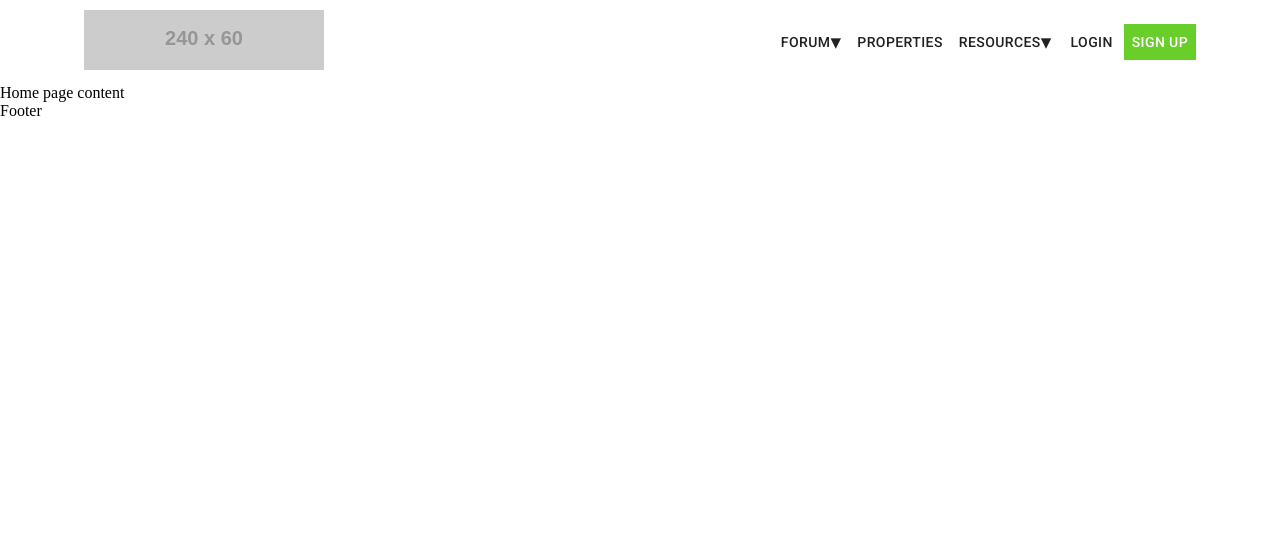
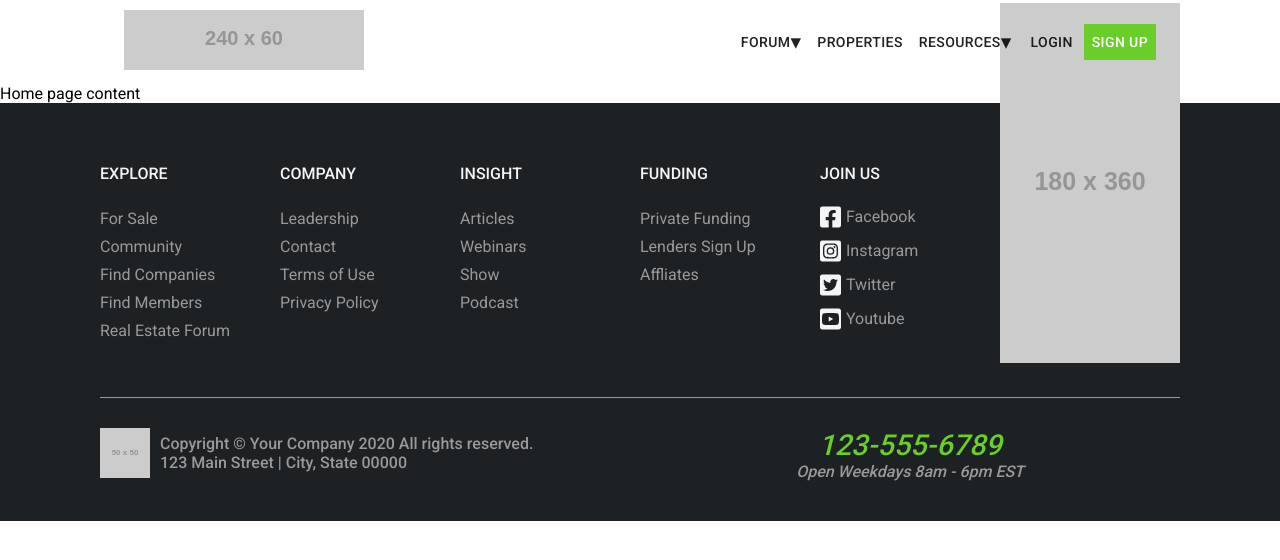
Before and after one commit to halshing/react-web-templates, a React (Create React App) app: page /web1 in a window 1280 px wide. Shown: the top 560 px of the page. Built offline with nearby package versions, Linux system fonts and the light colour scheme.

Commit message:
added footer content

```diff
--- a/src/webtemplate1/components/common/Footer/index.js
+++ b/src/webtemplate1/components/common/Footer/index.js
@@ -1,7 +1,151 @@
-import React, { useState } from "react";
+import React from "react";
+import { Link } from "react-router-dom";
+
+// font awesome
+import { FontAwesomeIcon } from "@fortawesome/react-fontawesome";
+import {
+  faFacebookSquare,
+  faInstagramSquare,
+  faTwitterSquare,
+  faYoutubeSquare
+} from "@fortawesome/free-brands-svg-icons";
+
+// material ui
+import Grid from "@material-ui/core/Grid";
+
+const groupLinks = [
+  {
+    title: "Explore",
+    links: [
+      { name: "For Sale", path: "/investment-property" },
+      { name: "Community", path: "/area" },
+      { name: "Find Companies", path: "/find-companies" },
+      { name: "Find Members", path: "/find-members" },
+      { name: "Real Estate Forum", path: "/forum" }
+    ]
+  },
+  {
+    title: "Company",
+    links: [
+      { name: "Leadership", path: "/team/leadership" },
+      { name: "Contact", path: "/team/contact" },
+      { name: "Terms of Use", path: "/terms" },
+      { name: "Privacy Policy", path: "/privacy" }
+    ]
+  },
+  {
+    title: "Insight",
+    links: [
+      { name: "Articles", path: "/resources/articles" },
+      { name: "Webinars", path: "/resources/webinars" },
+      { name: "Show", path: "/resources/show" },
+      { name: "Podcast", path: "/resources/podcast" }
+    ]
+  },
+  {
+    title: "Funding",
+    links: [
+      { name: "Private Funding", path: "/private-funding" },
+      { name: "Lenders Sign Up", path: "/lenders-sign-up" },
+      { name: "Affliates", path: "/affiliates" }
+    ]
+  }
+];
+
+const socialLinks = [
+  { name: "Facebook", icon: faFacebookSquare, url: "https://facebook.com" },
+  { name: "Instagram", icon: faInstagramSquare, url: "https://instagram.com" },
+  { name: "Twitter", icon: faTwitterSquare, url: "https://twitter.com" },
+  { name: "Youtube", icon: faYoutubeSquare, url: "https://youtube.com" }
+];
+
+const LinkGroup = ({ title, links }) => (
+  <div>
+    <h4>{title}</h4>
+    <ul>
+      {links.map((val, key) => (
+        <li key={key}>
+          <Link to={val.path}>{val.name}</Link>
+        </li>
+      ))}
+    </ul>
+  </div>
+);
+
+const JoinUs = () => (
+  <div className="join-us">
+    <h4>Join Us</h4>
+    <ul>
+      {socialLinks.map((value, key) => (
+        <li key={key}>
+          <i>
+            <FontAwesomeIcon icon={value.icon} />
+          </i>
+          <a href={value.url} target="_default">
+            {value.name}
+          </a>
+        </li>
+      ))}
+    </ul>
+  </div>
+);
 
 const Footer = () => {
-  return <div className="footer">Footer</div>;
+  return (
+    <footer>
+      <section className="footer-top">
+        <div className="container">
+          <Grid container>
+            {groupLinks.map((value, key) => (
+              <Grid key={key} item xs>
+                <LinkGroup {...value} />
+              </Grid>
+            ))}
+            <Grid item xs>
+              <JoinUs />
+            </Grid>
+            <Grid item xs>
+              <div className="footer-app">
+                <Link to="/web1">
+                  <img
+                    src="https://via.placeholder.com/180x360.png?text=Your%20Image%20Here"
+                    title="Placeholder"
+                    alt="Placeholder"
+                  />
+                </Link>
+              </div>
+            </Grid>
+          </Grid>
+        </div>
+      </section>
+      <section className="footer-bottom">
+        <div className="container">
+          <Grid container>
+            <Grid item xs>
+              <div className="footer-bottom-left">
+                <img
+                  src="https://via.placeholder.com/50x50.png?text=Logo"
+                  alt="Your Logo"
+                />
+                <div>
+                  Copyright &copy; Your Company {new Date().getFullYear()} All
+                  rights reserved.
+                  <br />
+                  123 Main Street | City, State 00000
+                </div>
+              </div>
+            </Grid>
+            <Grid item xs>
+              <div className="footer-bottom-right">
+                <div className="phone-number">123-555-6789</div>
+                <div>Open Weekdays 8am - 6pm EST</div>
+              </div>
+            </Grid>
+          </Grid>
+        </div>
+      </section>
+    </footer>
+  );
 };
 
 export default Footer;
--- a/src/webtemplate1/styles/App.scss
+++ b/src/webtemplate1/styles/App.scss
@@ -8,9 +8,13 @@ body {
   margin: 0;
 }
 
+.app {
+  font-family: $roboto-font;
+}
+
 header {
   &.appbar {
-    padding: 10px 60px;
+    padding: 10px 100px;
     color: #000000;
     background-color: #ffffff;
     box-shadow: none;
@@ -50,7 +54,6 @@ header {
         border: 1px solid rgba(0, 0, 0, 0.15);
         box-shadow: 0px 5px 10px rgba(0, 0, 0, 0.175);
         text-transform: uppercase;
-        font-family: $roboto-font;
         font-size: 0.875rem;
         font-weight: 500;
         line-height: 1.75;
@@ -77,3 +80,84 @@ header {
     }
   }
 }
+
+footer {
+  background-color: #1e2124;
+  padding: 10px 100px;
+
+  .footer-top {
+    border-bottom: 1px solid #999999;
+    padding: 30px 0;
+
+    h4 {
+      text-transform: uppercase;
+      font-weight: 500;
+      color: #f5f5f5;
+    }
+
+    ul {
+      list-style: none;
+      padding: 0;
+      margin: 0;
+      line-height: 1.75;
+
+      li {
+        display: flex;
+        align-items: center;
+
+        a {
+          text-decoration: none;
+          color: #999999;
+        }
+
+        i {
+          color: #f5f5f5;
+          padding-right: 5px;
+          font-size: 1.5em;
+        }
+      }
+    }
+
+    .join-us {
+      li {
+        line-height: 0;
+        padding-bottom: 10px;
+      }
+    }
+
+    .footer-app {
+      img {
+        margin-top: -140px;
+        width: 180px;
+      }
+    }
+  }
+
+  .footer-bottom {
+    padding: 30px 0;
+
+    .footer-bottom-left {
+      display: flex;
+      align-items: center;
+      color: #999999;
+      font-weight: 500;
+
+      img {
+        float: left;
+        padding-right: 10px;
+      }
+    }
+
+    .footer-bottom-right {
+      color: #999999;
+      text-align: center;
+      font-style: italic;
+      font-weight: 500;
+
+      .phone-number {
+        font-size: 1.8em;
+        color: #69ce2a;
+      }
+    }
+  }
+}
```
